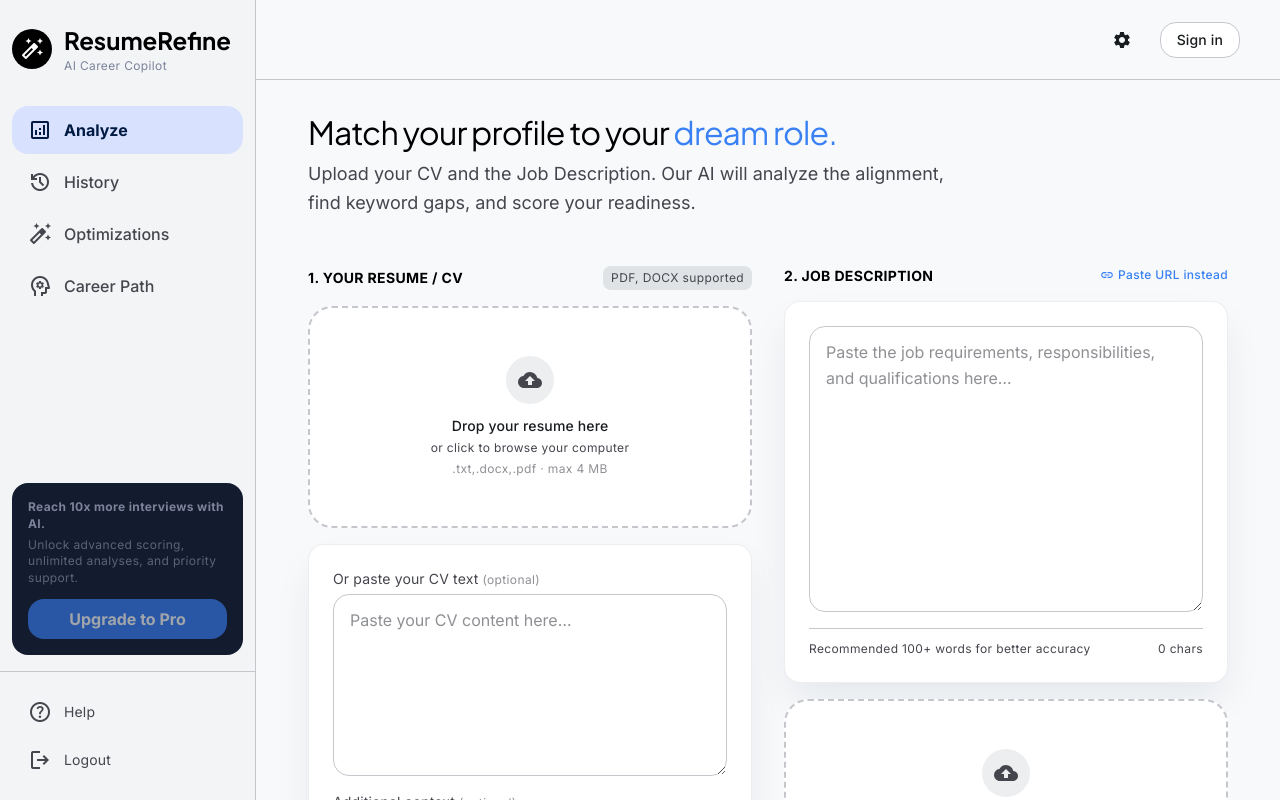
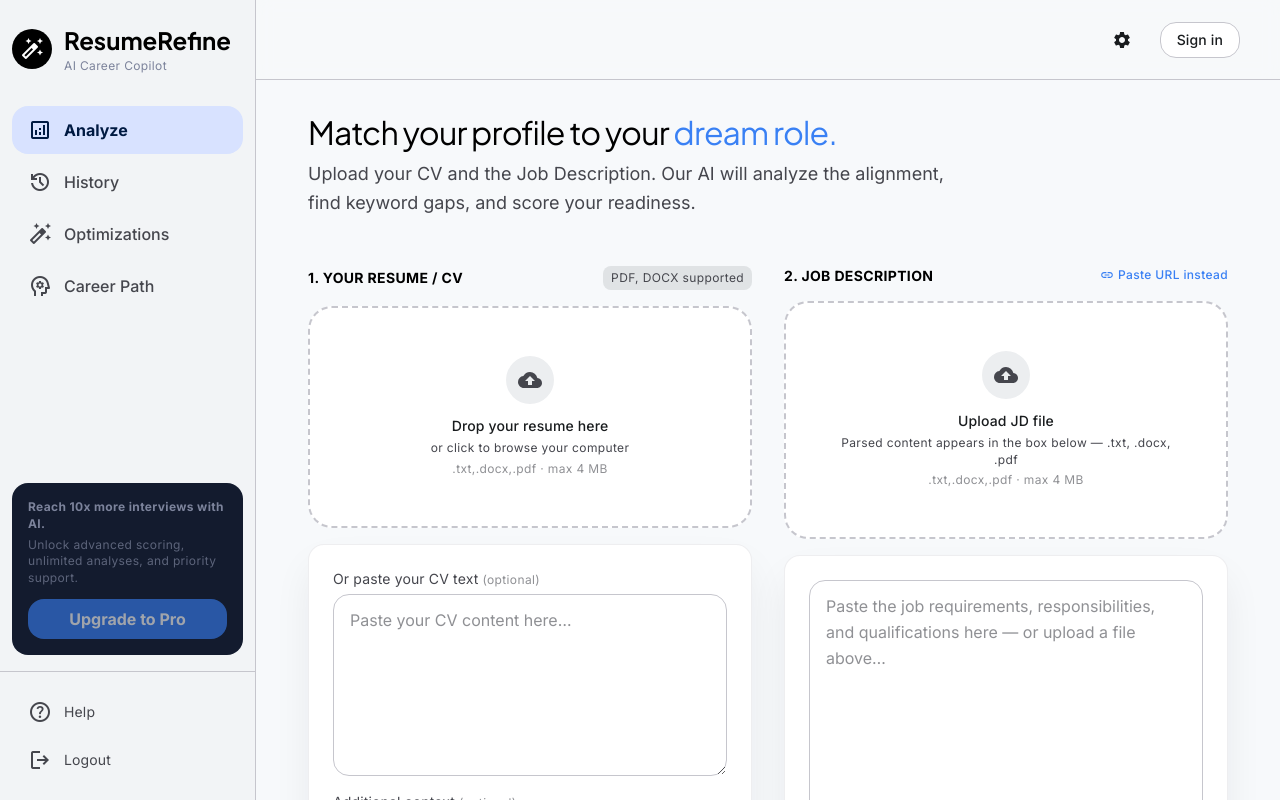
Before and after one commit to autoagentsolution-boop/cvmatching, a Next.js app in the folder cv-ex-refactor/: page / in a window 1280 px wide. Shown: the top 800 px of the page. Built offline with nearby package versions, Linux system fonts and the light colour scheme; no server answers.

Commit message:
fix(ui): swap JD DropZone above Textarea so parsed content lands below

```diff
--- a/cv-ex-refactor/src/features/analyze/jd-input-block.tsx
+++ b/cv-ex-refactor/src/features/analyze/jd-input-block.tsx
@@ -106,11 +106,26 @@ export function JdInputBlock() {
         />
       )}
 
+      <DropZone
+        title="Upload JD file"
+        subtitle="Parsed content appears in the box below — .txt, .docx, .pdf"
+        accept=".txt,.docx,.pdf"
+        maxSizeMb={4}
+        onFile={handleJdFile}
+      />
+
+      {parseError && (
+        <p className="text-label-sm text-error" role="alert">{parseError}</p>
+      )}
+      {parsedFileName && !parseError && (
+        <p className="text-label-sm text-on-surface-variant">Loaded: {parsedFileName}</p>
+      )}
+
       <Card padding="md" className="flex flex-col gap-4">
         <Textarea
           id="jd-text"
           aria-label="Job description"
-          placeholder="Paste the job requirements, responsibilities, and qualifications here…"
+          placeholder="Paste the job requirements, responsibilities, and qualifications here — or upload a file above…"
           rows={10}
           value={jdText}
           onChange={(e) => setField('jdText', e.target.value)}
@@ -124,21 +139,6 @@ export function JdInputBlock() {
           </span>
         </div>
       </Card>
-
-      <DropZone
-        title="Or upload JD file"
-        subtitle=".txt, .docx, .pdf"
-        accept=".txt,.docx,.pdf"
-        maxSizeMb={4}
-        onFile={handleJdFile}
-      />
-
-      {parseError && (
-        <p className="text-label-sm text-error" role="alert">{parseError}</p>
-      )}
-      {parsedFileName && !parseError && (
-        <p className="text-label-sm text-on-surface-variant">Loaded: {parsedFileName}</p>
-      )}
     </section>
   );
 }
```
